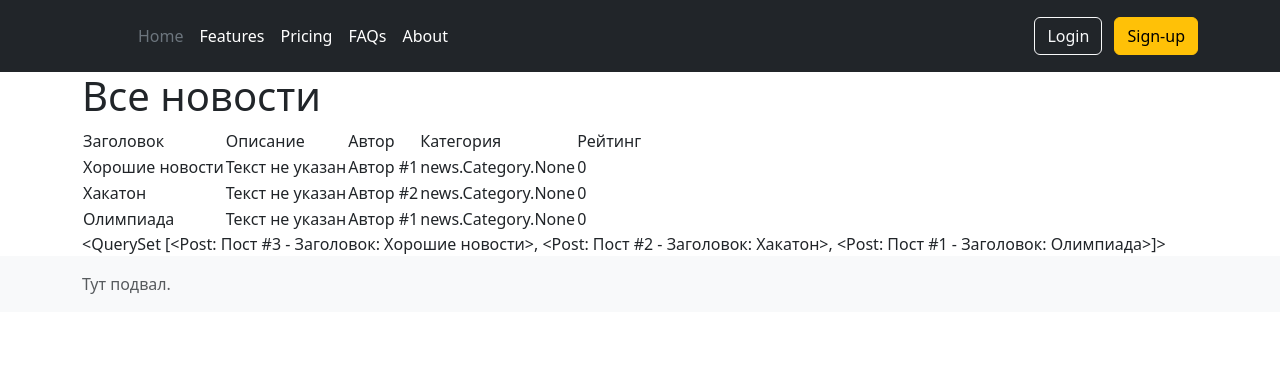
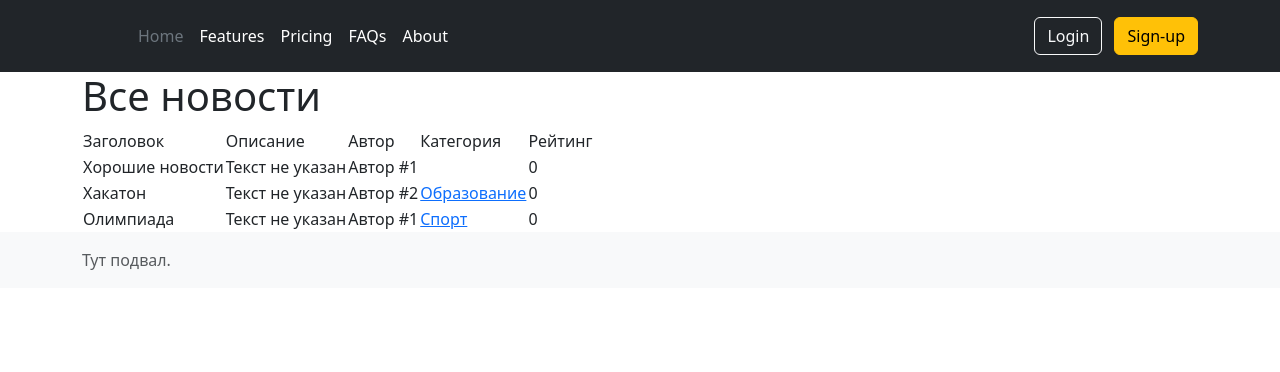
Before and after one commit to VaynZXC/NewPaper, a Django app: page /allnews/ in a window 1280 px wide. Shown: the top 372 px of the page. Run offline with Django 4.2, Linux system fonts and the light colour scheme; data comes from the database, SQL or seed files in the repository; both versions use the stored data as it was after the commit; parts of the project's set-up code (start-up, migrations or seed data) failed here and were passed over.

Commit message:
Add files via upload

```diff
--- a/NewsPaper/news/models.py
+++ b/NewsPaper/news/models.py
@@ -33,10 +33,10 @@ class Category(models.Model):
           (leisure, 'Досуг')
         ]
 
-    category = models.CharField(max_length = 255)
+    category = models.CharField(max_length = 2, choices=THEMES, unique=True)
 
     def __str__(self):
-      return f'{self.category}'
+      return self.get_category_display()
 
 class Post(models.Model):
     author = models.ForeignKey(Author, on_delete = models.CASCADE)
--- a/NewsPaper/news/templates/news/allnews.html
+++ b/NewsPaper/news/templates/news/allnews.html
@@ -38,7 +38,9 @@
           {{ news.author }}
         </td>
         <td>
-          {{ news.category }}
+          {% for category in news.category.all %}
+          <a href="">{{category}}</a>
+          {% endfor %}
         </td>
         <td>
           {{ news.post_rating }}
@@ -46,7 +48,6 @@
       </tr>
     {% endfor%}
     </table>
-    {{ allNews }}
   {% else %}
     <h2>Новостей нет!</h2>
   {% endif %}
```
Also changed, not shown: NewsPaper/db.sqlite3.
